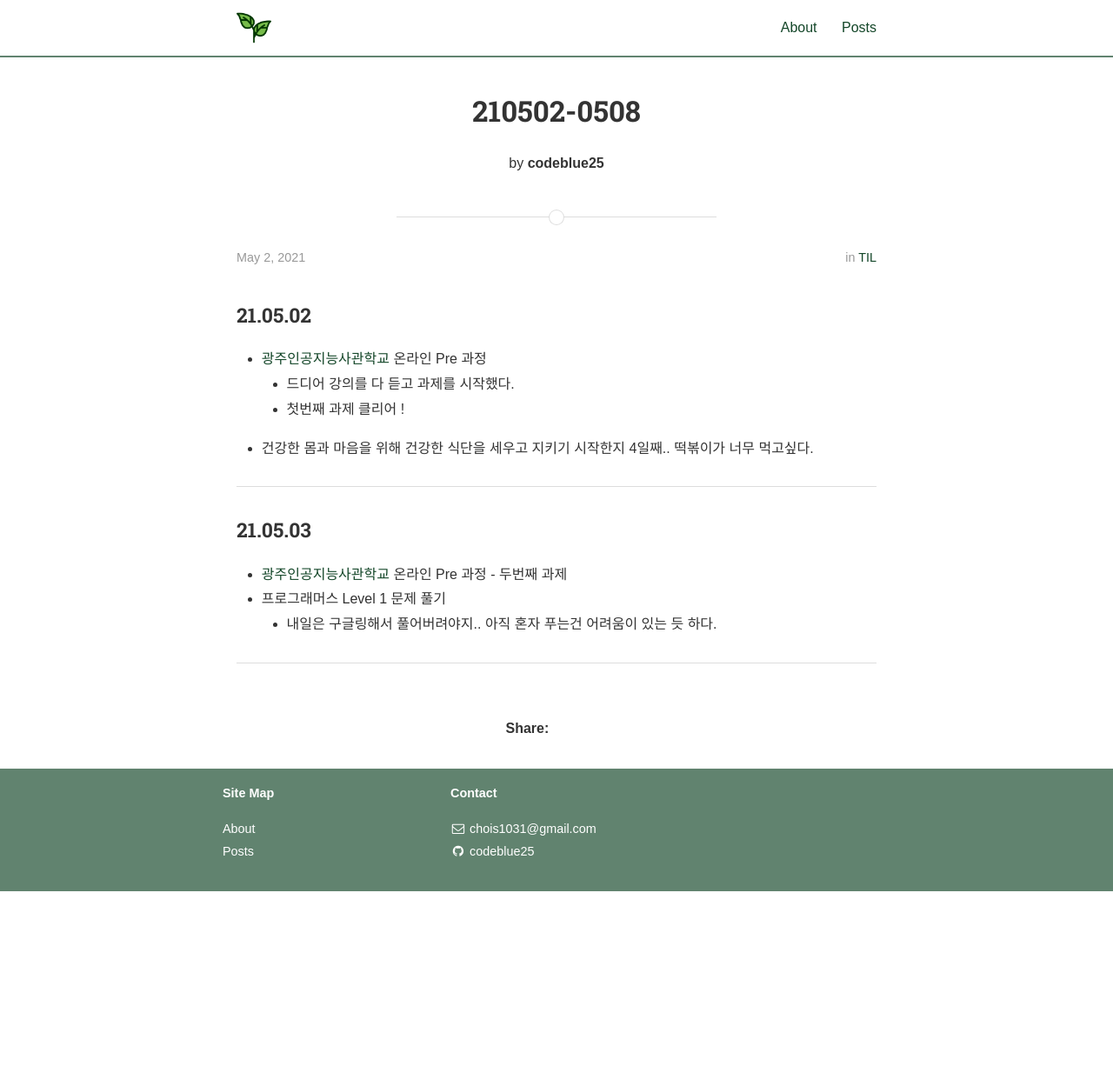
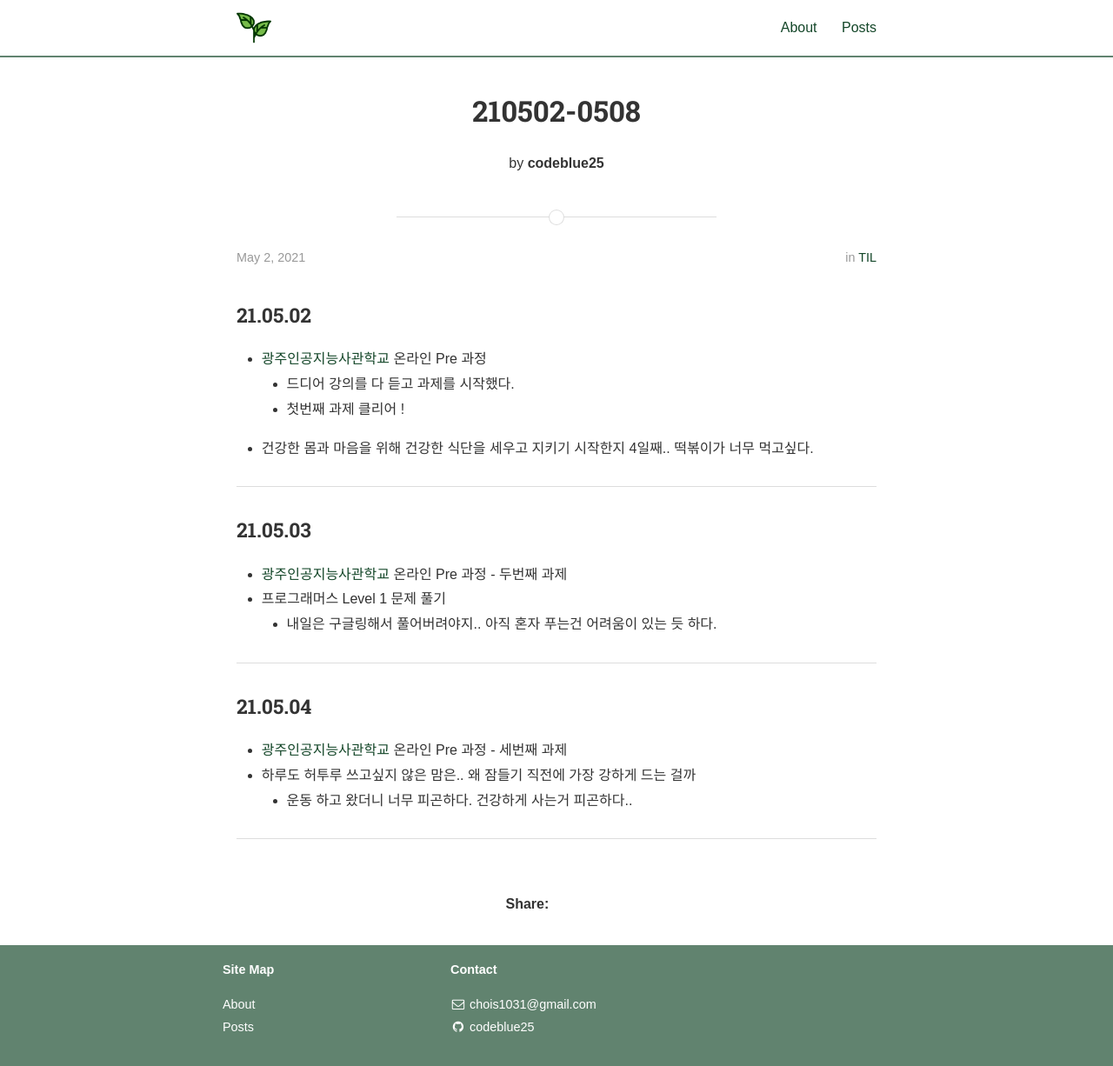
Before and after one commit to codeblue25/codeblue25.github.io, a Jekyll site: the page built from _posts/2021-05-02-0508.md, in a window 1280 px wide and 1227 px high. Shown: the whole window at 87% size. Built offline with Jekyll 4.4.1, drawn with Linux system fonts in a browser that asks for light colours; nearby versions of some CDN libraries; some web fonts are replaced; a style sheet for code colours, icons or effects is not loaded.

Commit message:
210504 TIL

```diff
--- a/_posts/2021-05-02-0508.md
+++ b/_posts/2021-05-02-0508.md
@@ -22,3 +22,11 @@ categories: TIL
   * 내일은 구글링해서 풀어버려야지.. 아직 혼자 푸는건 어려움이 있는 듯 하다.
 
 ---
+
+<h3>21.05.04</h3>
+
+* [광주인공지능사관학교](https://aischool.likelion.net/) 온라인 Pre 과정 - 세번째 과제
+* 하루도 허투루 쓰고싶지 않은 맘은.. 왜 잠들기 직전에 가장 강하게 드는 걸까
+  * 운동 하고 왔더니 너무 피곤하다. 건강하게 사는거 피곤하다..
+
+---
```
